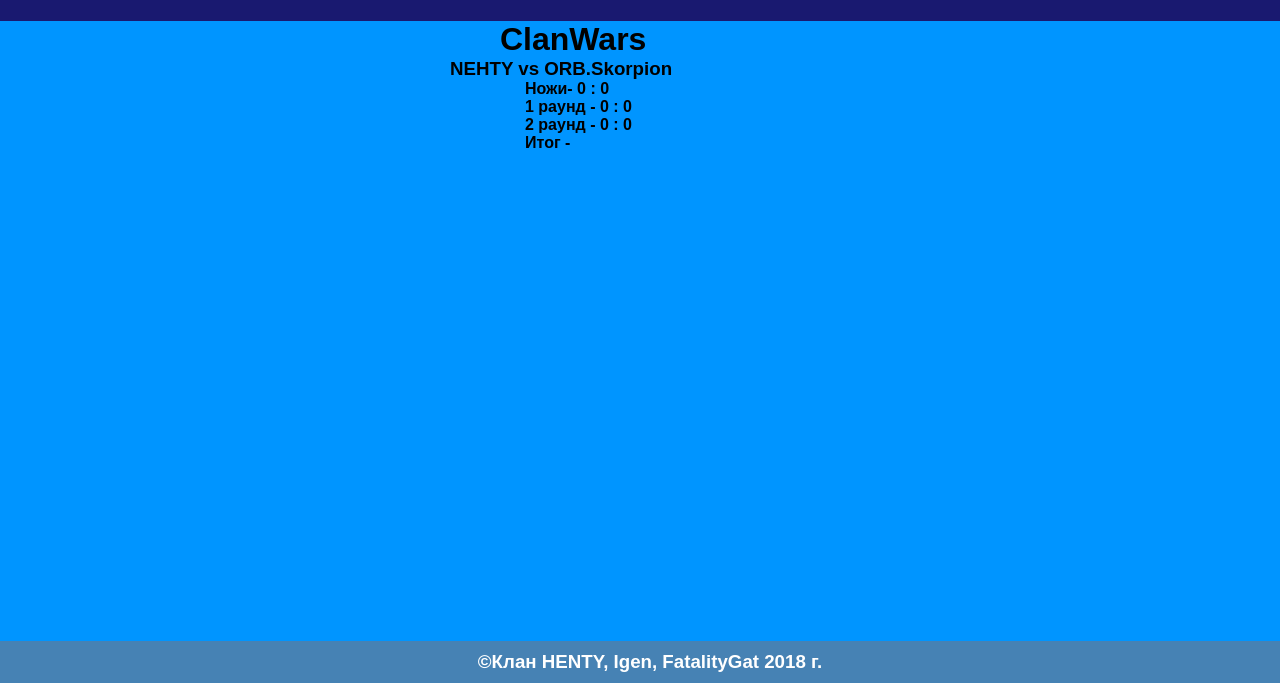
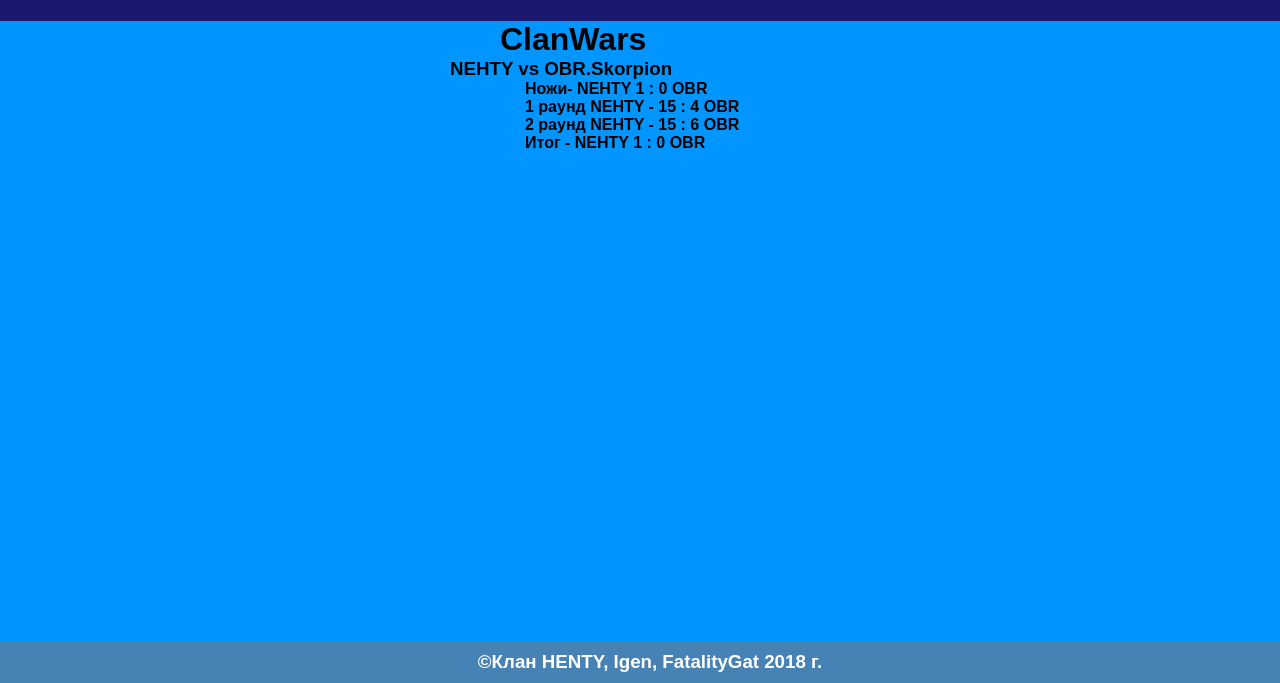
Before and after one commit to IgenX/igenx.github.io, a plain HTML site: page pages/kw.html in a window 1280 px wide. Shown: the part 117-800 px from the top of the page. Drawn offline with Linux system fonts and the light colour scheme.

Commit message:
Update pages/kw.html

```diff
--- a/pages/kw.html
+++ b/pages/kw.html
@@ -26,19 +26,19 @@
 			<h1>ClanWars</h1>
 		</div>
 		<div id="vs">
-			<h3>NEHTY vs ORB.Skorpion</h3>
+			<h3>NEHTY vs OBR.Skorpion</h3>
 	 	</div>
 	 	<div id="kn">
-			<h4>Ножи- 0 : 0</h4>
+			<h4>Ножи- NEHTY 1 : 0 OBR</h4>
 		</div>
 		<div id="r_">
-			<h4>1 раунд - 0 : 0</h4>
+			<h4>1 раунд NEHTY - 15 : 4 OBR</h4>
 		</div>
 		<div id="r__">
-			<h4>2 раунд - 0 : 0</h4>
+			<h4>2 раунд NEHTY - 15 : 6 OBR</h4>
 		</div>
 		<div id="itog">
-			<h4>Итог - </h4>
+			<h4>Итог - NEHTY 1 : 0 OBR</h4>
 		</div>
 	</div>
 <div id="footer">
```
